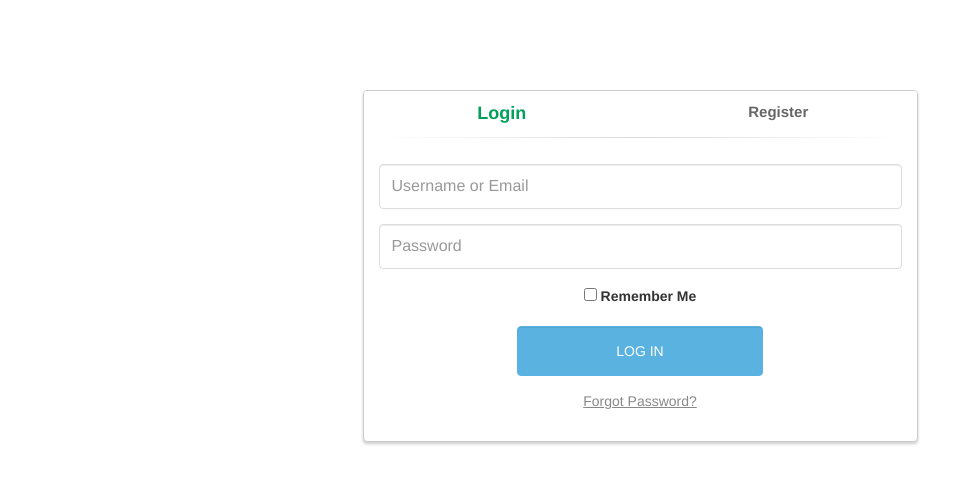
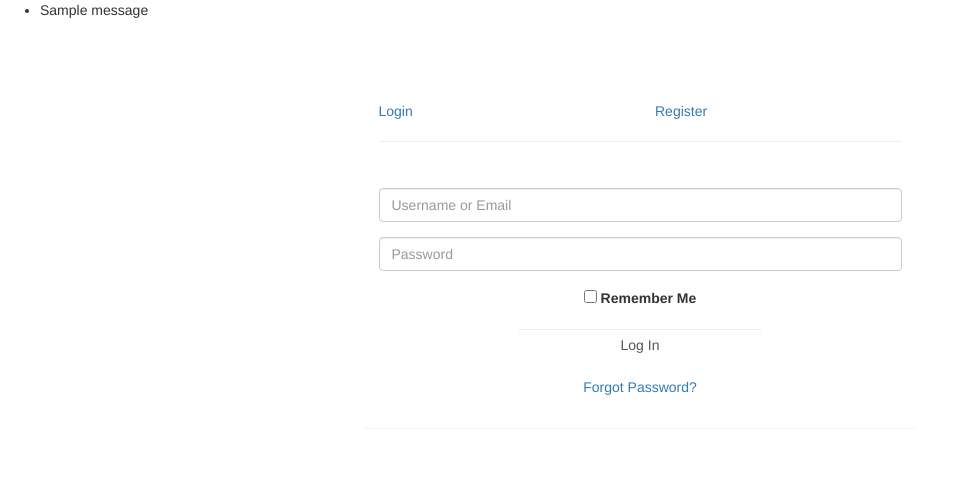
Before and after one commit to allymcknight/accomplish, a Flask app: template templates/login.html in a window 1280 px wide. Shown: the top 484 px of the page, without its empty margins (0-957 px from the left). Run offline with Flask 2, Linux system fonts and the light colour scheme; the template is opened without the code that fills it, so the values that code supplies are empty; tables that the repository leaves empty hold one stand-in row (values such as "Sample post"); one stand-in notice (Sample message) is shown; some libraries are stand-ins or nearby versions.

Commit message:
added base html

```diff
--- a/server.py
+++ b/server.py
@@ -3,7 +3,7 @@ from jinja2 import StrictUndefined
 from flask import Flask, render_template, redirect, session, request, flash
 from flask_debugtoolbar import DebugToolbarExtension
 
-from model import connect_to_db, db
+from model import connect_to_db, db, User, Comment, Accomplishment
 import os
 
 app = Flask(__name__)
@@ -26,7 +26,7 @@ def login_form():
 
     return render_template('login.html')
 
-@app.route('/login_submit')
+@app.route('/login_submit', methods=['POST'])
 def login_submit():
 
     email = request.form.get('username')
@@ -46,7 +46,13 @@ def login_submit():
     flash("Welcome, %s" % user.name)
     return redirect('/accomplishments/%s'% str(user.user_id))
 
+@app.route('/accomplishments/<int:user_id>')
+def show_accomplishments(user_id):
+    """Show user accomplishments"""
 
+    user = User.query.get(user_id)
+
+    return render_template('/accomplishments', user=user)
 
 
 
--- a/static/style.css
+++ /dev/null
@@ -1,99 +0,0 @@
-body {
-    padding-top: 90px;
-}
-.panel-login {
-    border-color: #ccc;
-    -webkit-box-shadow: 0px 2px 3px 0px rgba(0,0,0,0.2);
-    -moz-box-shadow: 0px 2px 3px 0px rgba(0,0,0,0.2);
-    box-shadow: 0px 2px 3px 0px rgba(0,0,0,0.2);
-}
-.panel-login>.panel-heading {
-    color: #00415d;
-    background-color: #fff;
-    border-color: #fff;
-    text-align:center;
-}
-.panel-login>.panel-heading a{
-    text-decoration: none;
-    color: #666;
-    font-weight: bold;
-    font-size: 15px;
-    -webkit-transition: all 0.1s linear;
-    -moz-transition: all 0.1s linear;
-    transition: all 0.1s linear;
-}
-.panel-login>.panel-heading a.active{
-    color: #029f5b;
-    font-size: 18px;
-}
-.panel-login>.panel-heading hr{
-    margin-top: 10px;
-    margin-bottom: 0px;
-    clear: both;
-    border: 0;
-    height: 1px;
-    background-image: -webkit-linear-gradient(left,rgba(0, 0, 0, 0),rgba(0, 0, 0, 0.15),rgba(0, 0, 0, 0));
-    background-image: -moz-linear-gradient(left,rgba(0,0,0,0),rgba(0,0,0,0.15),rgba(0,0,0,0));
-    background-image: -ms-linear-gradient(left,rgba(0,0,0,0),rgba(0,0,0,0.15),rgba(0,0,0,0));
-    background-image: -o-linear-gradient(left,rgba(0,0,0,0),rgba(0,0,0,0.15),rgba(0,0,0,0));
-}
-.panel-login input[type="text"],.panel-login input[type="email"],.panel-login input[type="password"] {
-    height: 45px;
-    border: 1px solid #ddd;
-    font-size: 16px;
-    -webkit-transition: all 0.1s linear;
-    -moz-transition: all 0.1s linear;
-    transition: all 0.1s linear;
-}
-.panel-login input:hover,
-.panel-login input:focus {
-    outline:none;
-    -webkit-box-shadow: none;
-    -moz-box-shadow: none;
-    box-shadow: none;
-    border-color: #ccc;
-}
-.btn-login {
-    background-color: #59B2E0;
-    outline: none;
-    color: #fff;
-    font-size: 14px;
-    height: auto;
-    font-weight: normal;
-    padding: 14px 0;
-    text-transform: uppercase;
-    border-color: #59B2E6;
-}
-.btn-login:hover,
-.btn-login:focus {
-    color: #fff;
-    background-color: #53A3CD;
-    border-color: #53A3CD;
-}
-.forgot-password {
-    text-decoration: underline;
-    color: #888;
-}
-.forgot-password:hover,
-.forgot-password:focus {
-    text-decoration: underline;
-    color: #666;
-}
-
-.btn-register {
-    background-color: #1CB94E;
-    outline: none;
-    color: #fff;
-    font-size: 14px;
-    height: auto;
-    font-weight: normal;
-    padding: 14px 0;
-    text-transform: uppercase;
-    border-color: #1CB94A;
-}
-.btn-register:hover,
-.btn-register:focus {
-    color: #fff;
-    background-color: #1CA347;
-    border-color: #1CA347;
-}
--- a/templates/base.html
+++ b/templates/base.html
@@ -12,9 +12,17 @@
 
 
 </head>
-
-
+<body>
+  {% with messages = get_flashed_messages() %}
+  {% if messages %}
+    <ul class=flashes>
+    {% for message in messages %}
+      <li>{{ message }}</li>
+    {% endfor %}
+    </ul>
+  {% endif %}
+  {% endwith %}
   {% block content %} content here {% endblock %}
-
+</body>
 
 </html>
--- a/templates/login.html
+++ b/templates/login.html
@@ -1,5 +1,8 @@
 {% extends 'base.html' %}
 {% block content %}
+<br>
+<br>
+<br>
 
 <div class="container">
         <div class="row">
@@ -49,7 +52,7 @@
                                 </form>
                                 <form id="register-form" action="/register_submit" method="post" role="form" style="display: none;">
                                     <div class="form-group">
-                                        <input type="text" name="email" id="email" tabindex="1" class="form-control" placeholder="email" value="">
+                                        <input type="text" name="name" id="name" tabindex="1" class="form-control" placeholder="Name" value="">
                                     </div>
                                     <div class="form-group">
                                         <input type="email" name="email" id="email" tabindex="1" class="form-control" placeholder="Email Address" value="">
```
